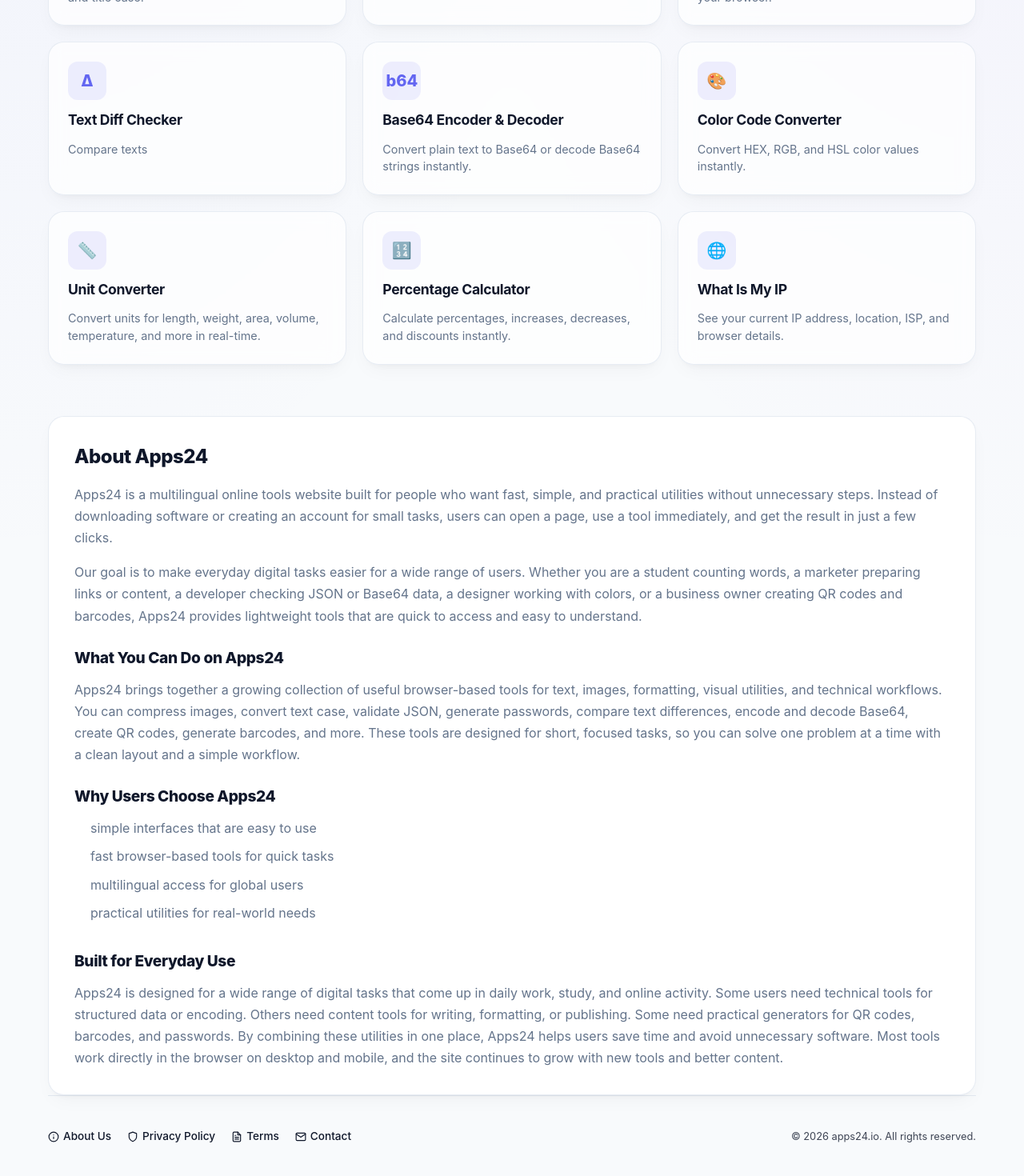
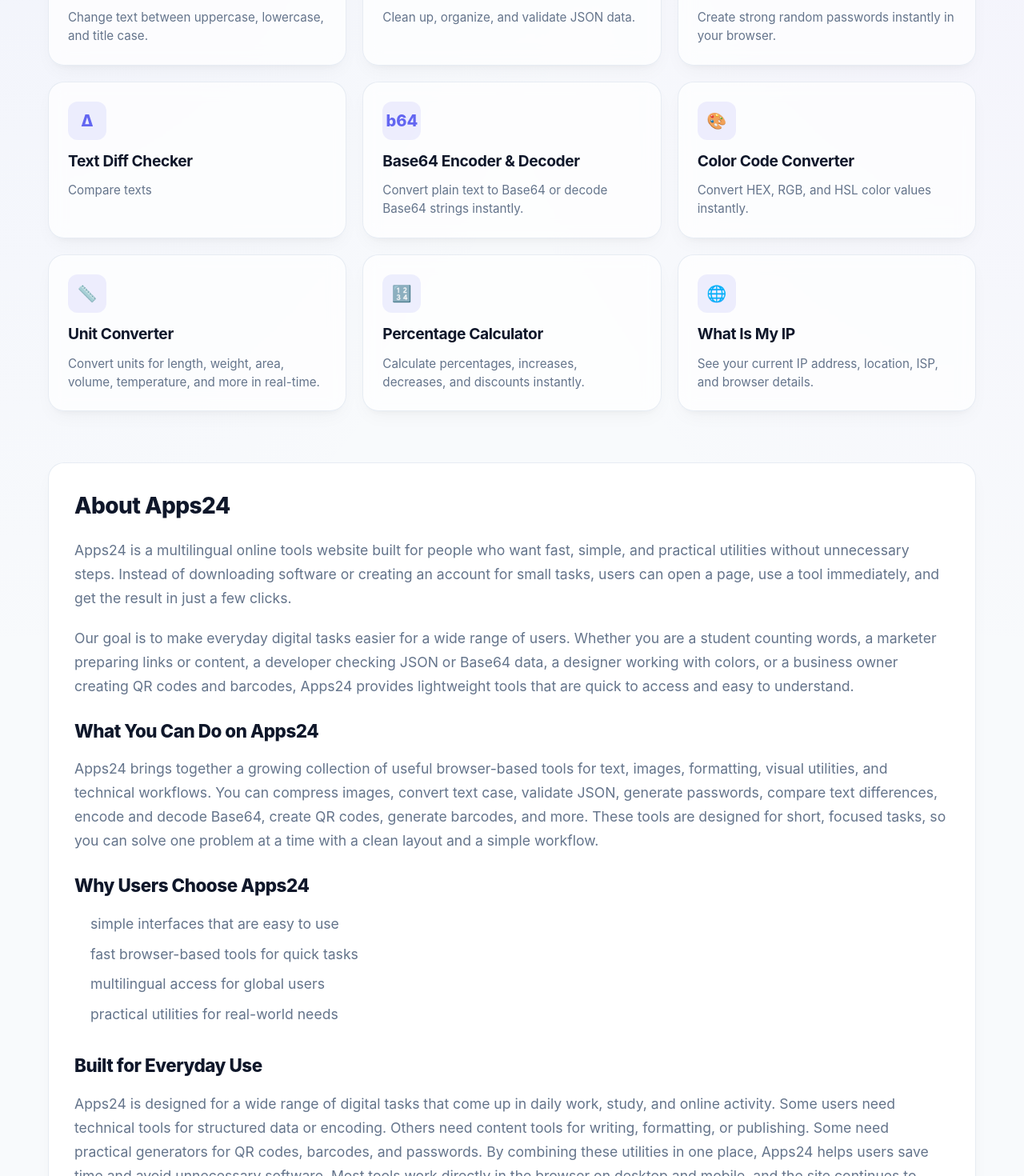
Before and after one commit to jjustelee/apps24, a Next.js app: page /en in a window 1280 px wide. Shown: the part 1100-2570 px from the top of the page at 80% size. Built offline with nearby package versions, Linux system fonts and the light colour scheme; no server answers.

Commit message:
style: optimize font sizes for better UX and readability across home and tool pages

```diff
--- a/src/app/[locale]/page.tsx
+++ b/src/app/[locale]/page.tsx
@@ -87,31 +87,31 @@
       <section className="tool-main-content">
         <div style={{ display: "grid", gap: "1.5rem" }}>
           <div>
-            <h2 style={{ fontSize: "1.5rem", fontWeight: 800, marginBottom: "1rem", color: "var(--text)" }}>
+            <h2 style={{ fontSize: "1.75rem", fontWeight: 800, marginBottom: "1.25rem", color: "var(--text)" }}>
               {commonText.homeAboutTitle || "About Apps24"}
             </h2>
-            <p style={{ marginBottom: "1rem", color: "var(--muted)", lineHeight: "1.7" }}>
+            <p style={{ fontSize: "1.1rem", marginBottom: "1.25rem", color: "var(--muted)", lineHeight: "1.7" }}>
               {commonText.homeIntro1 || "Apps24 is a multilingual online tools website built for people who want fast, simple, and practical utilities without unnecessary steps."}
             </p>
-            <p style={{ margin: 0, color: "var(--muted)", lineHeight: "1.7" }}>
+            <p style={{ fontSize: "1.1rem", margin: 0, color: "var(--muted)", lineHeight: "1.7" }}>
               {commonText.homeIntro2 || "Instead of downloading software or creating an account for small tasks, users can open a page, use a tool immediately, and get the result in just a few clicks."}
             </p>
           </div>
 
           <div>
-            <h3 style={{ fontSize: "1.2rem", fontWeight: 800, marginBottom: "0.75rem", color: "var(--text)" }}>
+            <h3 style={{ fontSize: "1.4rem", fontWeight: 800, marginBottom: "1rem", color: "var(--text)" }}>
               {commonText.homeWhatYouCanDoTitle || "What You Can Do on Apps24"}
             </h3>
-            <p style={{ margin: 0, color: "var(--muted)", lineHeight: "1.7" }}>
+            <p style={{ fontSize: "1.1rem", margin: 0, color: "var(--muted)", lineHeight: "1.7" }}>
               {commonText.homeWhatYouCanDoBody || "Apps24 brings together a growing collection of useful browser-based tools for text, images, formatting, visual utilities, and technical workflows. You can compress images, convert text case, validate JSON, generate passwords, compare text differences, encode and decode Base64, create QR codes, generate barcodes, and more."}
             </p>
           </div>
 
           <div>
-            <h3 style={{ fontSize: "1.2rem", fontWeight: 800, marginBottom: "0.75rem", color: "var(--text)" }}>
+            <h3 style={{ fontSize: "1.4rem", fontWeight: 800, marginBottom: "1rem", color: "var(--text)" }}>
               {commonText.homeWhyUsersChooseTitle || "Why Users Choose Apps24"}
             </h3>
-            <ul style={{ margin: 0, paddingLeft: "1.25rem", color: "var(--muted)", lineHeight: "1.7" }}>
+            <ul style={{ fontSize: "1.1rem", margin: 0, paddingLeft: "1.25rem", color: "var(--muted)", lineHeight: "1.7" }}>
               {(commonText.homeWhyUsersChoosePoints || [
                 "simple interfaces that are easy to use",
                 "fast browser-based tools for quick tasks",
@@ -126,10 +126,10 @@
           </div>
 
           <div>
-            <h3 style={{ fontSize: "1.2rem", fontWeight: 800, marginBottom: "0.75rem", color: "var(--text)" }}>
+            <h3 style={{ fontSize: "1.4rem", fontWeight: 800, marginBottom: "1rem", color: "var(--text)" }}>
               {commonText.homeOngoingFocusTitle || "Our Ongoing Focus"}
             </h3>
-            <p style={{ margin: 0, color: "var(--muted)", lineHeight: "1.7" }}>
+            <p style={{ fontSize: "1.1rem", margin: 0, color: "var(--muted)", lineHeight: "1.7" }}>
               {commonText.homeOngoingFocusBody || "Apps24 is designed for everyday digital tasks in work, study, and online activity. Most tools work directly in the browser on desktop and mobile, making them easy to access and simple to use while the site continues to grow with new tools and better content."}
             </p>
           </div>
--- a/src/app/globals.css
+++ b/src/app/globals.css
@@ -135,7 +135,7 @@
   backdrop-filter: blur(10px);
   border: 1px solid var(--panel-border);
   color: var(--text);
-  font-size: 0.9rem;
+  font-size: 0.95rem;
   font-weight: 600;
   cursor: pointer;
   transition: all 0.2s cubic-bezier(0.4, 0, 0.2, 1);
@@ -200,7 +200,7 @@
   border-radius: 10px;
   color: var(--text);
   text-decoration: none;
-  font-size: 0.95rem;
+  font-size: 1rem;
   font-weight: 500;
   transition: all 0.2s;
 }
@@ -347,7 +347,7 @@
 }
 
 .sidebar-title {
-  font-size: 0.75rem;
+  font-size: 0.85rem;
   text-transform: uppercase;
   letter-spacing: 0.1em;
   color: var(--muted);
@@ -364,7 +364,7 @@
 .sidebar-link {
   padding: 10px 16px;
   border-radius: 12px;
-  font-size: 0.95rem;
+  font-size: 1rem;
   font-weight: 600;
   color: var(--muted);
   transition: all 0.2s;
@@ -402,7 +402,7 @@
 }
 
 .tool-label {
-  font-size: 0.9rem;
+  font-size: 1rem;
   font-weight: 700;
   color: var(--text);
 }
--- a/src/components/site-shell.tsx
+++ b/src/components/site-shell.tsx
@@ -32,7 +32,7 @@
 
       <footer className="site-footer">
         <div className="footer-container">
-          <div style={{ display: "flex", flexWrap: "wrap", justifyContent: "center", gap: "1.25rem", fontSize: "0.85rem", fontWeight: 500 }}>
+          <div style={{ display: "flex", flexWrap: "wrap", justifyContent: "center", gap: "1.5rem", fontSize: "0.95rem", fontWeight: 500 }}>
             <Link href={`/${locale}/about`} style={{ color: "var(--text-muted)", textDecoration: "none", display: "flex", alignItems: "center", gap: "5px" }}>
               <svg width="14" height="14" viewBox="0 0 24 24" fill="none" stroke="currentColor" strokeWidth="2" strokeLinecap="round" strokeLinejoin="round"><circle cx="12" cy="12" r="10"/><path d="M12 16v-4"/><path d="M12 8h.01"/></svg>
               {common.about}
@@ -50,7 +50,7 @@
               {common.contact}
             </Link>
           </div>
-          <span style={{ fontSize: "0.8rem", color: "var(--text-muted)", opacity: 0.8 }}>
+          <span style={{ fontSize: "0.85rem", color: "var(--text-muted)", opacity: 0.8 }}>
             © {new Date().getFullYear()} apps24.io. All rights reserved.
           </span>
         </div>
--- a/src/components/tool-card.tsx
+++ b/src/components/tool-card.tsx
@@ -13,8 +13,8 @@
       <span className="tool-card-icon" aria-hidden="true">
         {icon}
       </span>
-      <h3 style={{ fontSize: "1.1rem", margin: 0, fontWeight: 700 }}>{title}</h3>
-      <span style={{ fontSize: "0.9rem", color: "var(--muted)", lineHeight: "1.5" }}>{description}</span>
+      <h3 style={{ fontSize: "1.2rem", margin: 0, fontWeight: 700 }}>{title}</h3>
+      <p style={{ fontSize: "0.95rem", color: "var(--muted)", lineHeight: "1.5", margin: 0 }}>{description}</p>
     </Link>
   );
 }
--- a/src/features/tools/implementations/dummytext.tsx
+++ b/src/features/tools/implementations/dummytext.tsx
@@ -190,7 +190,7 @@
           <h3 style={{ margin: 0 }}>{common.generatedText}</h3>
           <button
             className="tool-button secondary"
-            style={{ padding: "6px 12px", fontSize: "0.8rem" }}
+            style={{ padding: "8px 16px", fontSize: "0.95rem" }}
             onClick={() => {
               navigator.clipboard.writeText(paragraphs.join("\n\n"));
             }}
--- a/src/features/tools/implementations/password-generator.tsx
+++ b/src/features/tools/implementations/password-generator.tsx
@@ -209,10 +209,11 @@
         }
         .length-value {
           color: var(--accent);
-          font-size: 1.1rem;
-          background: rgba(255, 255, 255, 0.05);
+          font-size: 1.25rem;
+          background: var(--accent-soft);
           padding: 0.25rem 0.75rem;
           border-radius: 0.5rem;
+          font-weight: 700;
         }
         .slider {
           width: 100%;
@@ -247,7 +248,7 @@
           gap: 0.75rem;
           cursor: pointer;
           color: var(--text);
-          font-size: 0.95rem;
+          font-size: 1.05rem;
           user-select: none;
         }
         .checkbox-label input {
--- a/src/features/tools/implementations/ruler.tsx
+++ b/src/features/tools/implementations/ruler.tsx
@@ -278,7 +278,7 @@
                   <div style={{ width: "32px", height: "32px", borderRadius: "8px", background: "var(--accent)", color: "white", display: "flex", alignItems: "center", justifyContent: "center", fontSize: "0.9rem", fontWeight: 800, flexShrink: 0 }}>
                     {item.step}
                   </div>
-                  <div style={{ color: "var(--text-soft)", fontSize: "0.9rem", lineHeight: "1.5", fontWeight: 500 }}>
+                  <div style={{ color: "var(--text-soft)", fontSize: "1rem", lineHeight: "1.6", fontWeight: 500 }}>
                     {item.text}
                   </div>
                 </div>
@@ -292,7 +292,7 @@
               <h2 style={{ fontSize: "1.1rem", fontWeight: 800, color: "var(--text)", marginBottom: "0.5rem" }}>
                 {common.calibrationTitle}
               </h2>
-              <p style={{ fontSize: "0.9rem", color: "var(--muted)", lineHeight: "1.6" }}>
+              <p style={{ fontSize: "1rem", color: "var(--muted)", lineHeight: "1.7" }}>
                 {common.calibrationDesc}
               </p>
             </div>
@@ -347,7 +347,7 @@
               </div>
             </div>
 
-            <p style={{ fontSize: "0.85rem", color: "var(--muted)", fontStyle: "italic", textAlign: "center", marginTop: "1.5rem" }}>
+            <p style={{ fontSize: "0.95rem", color: "var(--muted)", fontStyle: "italic", textAlign: "center", marginTop: "1.5rem" }}>
               {common.guideMessage}
             </p>
           </div>
@@ -387,7 +387,7 @@
               <label htmlFor="ruler-card-width" style={{ display: "block", fontWeight: 800, fontSize: "1rem", marginBottom: "0.5rem", color: "var(--text)" }}>
                 {common.rulerEnterCardWidth}
               </label>
-              <p style={{ fontSize: "0.85rem", color: "var(--muted)", marginBottom: "1rem" }}>
+              <p style={{ fontSize: "0.95rem", color: "var(--muted)", marginBottom: "1rem" }}>
                 {common.rulerExample}
               </p>
               <input
@@ -413,7 +413,7 @@
             </div>
 
             <div style={{ marginTop: "1.5rem", padding: "1.25rem", background: "var(--bg)", border: "1px solid var(--line)", borderRadius: "12px" }}>
-              <p style={{ margin: 0, fontSize: "0.85rem", color: "var(--muted)", lineHeight: "1.6" }}>
+              <p style={{ margin: 0, fontSize: "0.95rem", color: "var(--muted)", lineHeight: "1.6" }}>
                 <strong>{common.notice}:</strong> {common.rulerTip}
               </p>
             </div>
--- a/src/features/tools/implementations/wordcounter.tsx
+++ b/src/features/tools/implementations/wordcounter.tsx
@@ -198,7 +198,7 @@
       </div>
 
       {/* 4. Footer Help */}
-      <p className="tool-note" style={{ marginTop: "2rem", fontSize: "0.85rem", opacity: 0.7 }}>
+      <p className="tool-note" style={{ marginTop: "2rem", fontSize: "0.95rem", opacity: 0.8 }}>
         {common.highlightHelp}
       </p>
     </div>
```
Also changed, not shown: src/components/tool-shell.tsx (+13 -13 lines).
